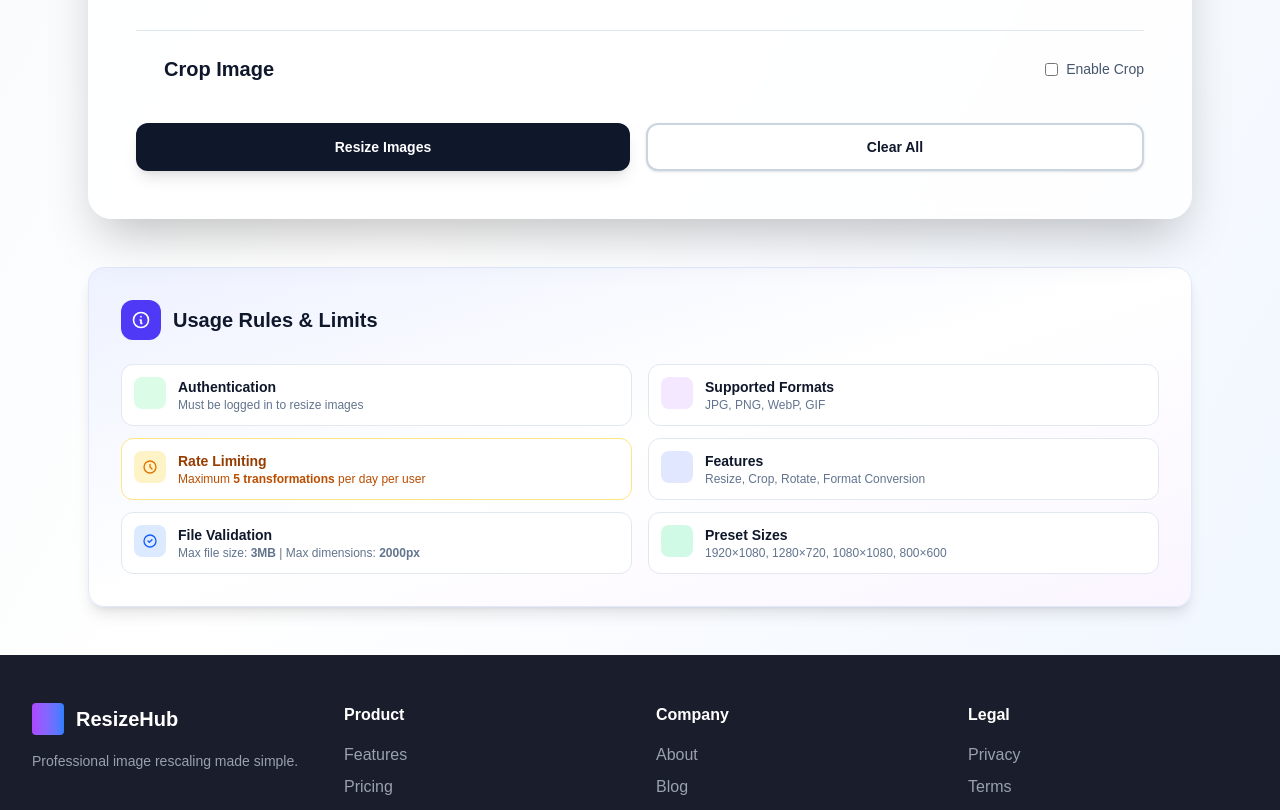
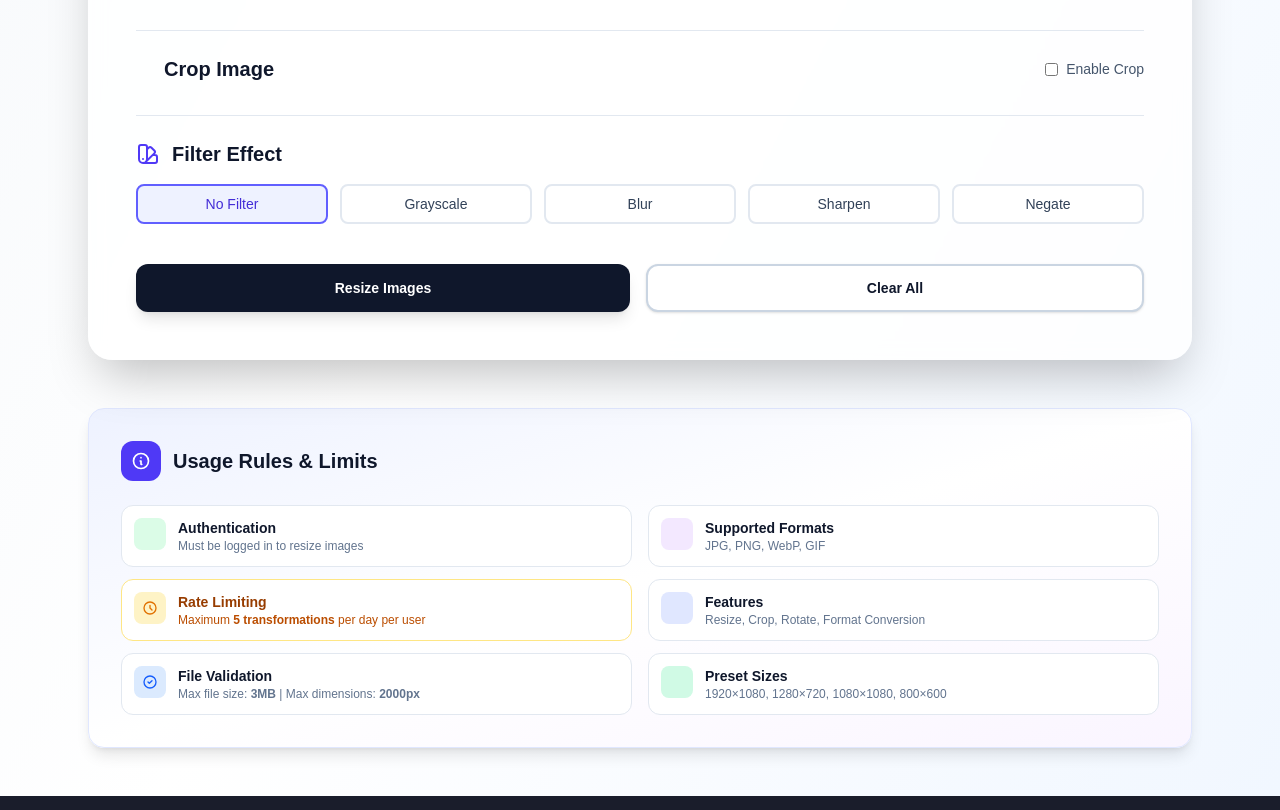
Before and after one commit to Raed22xm/raed-web-next, a Next.js app: page /upload in a window 1280 px wide. Shown: the part 1389-2199 px from the top of the page. Built offline with nearby package versions, Linux system fonts and the light colour scheme; sample sign-in values are in the browser's storage; some icons are missing.

Commit message:
feat: add filter effect UI with grayscale, blur, sharpen, negate options

```diff
--- a/pages/upload/index.tsx
+++ b/pages/upload/index.tsx
@@ -166,6 +166,7 @@ function Upload() {
         setCropTop("");
         setCropWidth("");
         setCropHeight("");
+        setFilter("none");
     }
 
     const [width, setWidth] = useState<string>("");
@@ -185,6 +186,7 @@ function Upload() {
     const [cropTop, setCropTop] = useState<string>("");
     const [cropWidth, setCropWidth] = useState<string>("");
     const [cropHeight, setCropHeight] = useState<string>("");
+    const [filter, setFilter] = useState<string>("none");
 
     useEffect(() => {
         const id = getUserId();
@@ -285,6 +287,7 @@ function Upload() {
             userId: userId,
             rotate: rotate !== "0" ? parseInt(rotate) : undefined,
             crop: cropData,
+            filter: filter !== "none" ? filter : undefined,
         };
 
         setIsResizing(true);
@@ -654,6 +657,31 @@ function Upload() {
                                 </div>
                             )}
                         </div>
+
+                        {/* Filter Options */}
+                        <div className="border-t border-slate-200 pt-6">
+                            <div className="flex items-center gap-3 mb-4">
+                                <svg className="w-6 h-6 text-indigo-600" fill="none" stroke="currentColor" viewBox="0 0 24 24">
+                                    <path strokeLinecap="round" strokeLinejoin="round" strokeWidth={2} d="M7 21a4 4 0 01-4-4V5a2 2 0 012-2h4a2 2 0 012 2v12a4 4 0 01-4 4zm0 0h12a2 2 0 002-2v-4a2 2 0 00-2-2h-2.343M11 7.343l1.657-1.657a2 2 0 012.828 0l2.829 2.829a2 2 0 010 2.828l-8.486 8.485M7 17h.01" />
+                                </svg>
+                                <h3 className="text-xl font-semibold text-slate-900">Filter Effect</h3>
+                            </div>
+                            <div className="grid grid-cols-2 md:grid-cols-5 gap-3">
+                                {["none", "grayscale", "blur", "sharpen", "negate"].map((f) => (
+                                    <button
+                                        key={f}
+                                        onClick={() => setFilter(f)}
+                                        type="button"
+                                        className={`px-4 py-2 rounded-lg border-2 text-sm font-medium transition-colors capitalize ${filter === f
+                                                ? "border-indigo-500 bg-indigo-50 text-indigo-700"
+                                                : "border-slate-200 bg-white text-slate-700 hover:border-indigo-500 hover:bg-indigo-50"
+                                            }`}
+                                    >
+                                        {f === "none" ? "No Filter" : f}
+                                    </button>
+                                ))}
+                            </div>
+                        </div>
                     </div>
 
                     {/* Action Buttons */}
```
